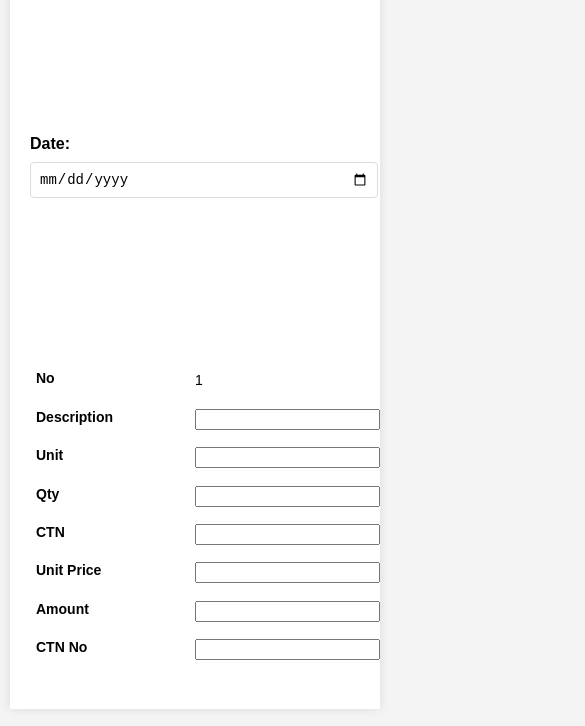
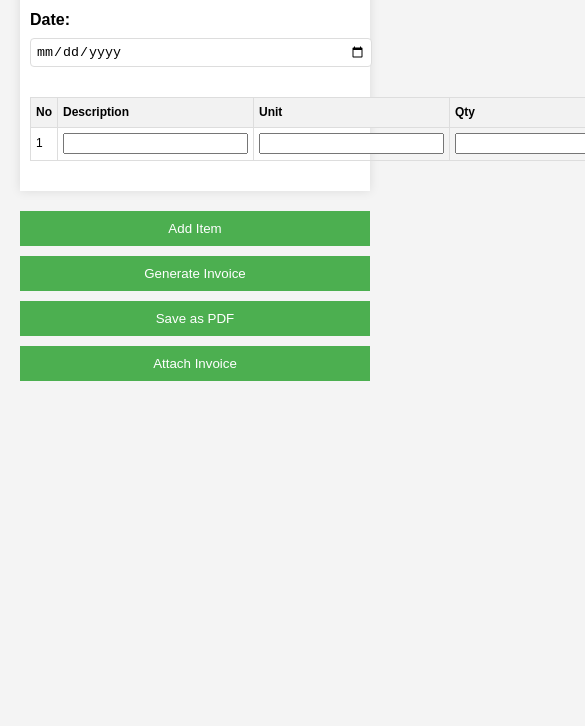
Before and after one commit to MrRobot07011997/invoice, a plain HTML site: page index.html in a window 390 px wide. Shown: the part 183-909 px from the top of the page, 585 px wide, since content can reach past the window. After the commit the page ends 844 px from the top, so only its background shows below. Drawn offline with Linux system fonts and the light colour scheme.

Commit message:
Update index.html

```diff
--- a/index.html
+++ b/index.html
@@ -3,18 +3,18 @@
 <head>
     <meta charset="UTF-8">
     <meta name="viewport" content="width=device-width, initial-scale=1.0">
-    <title>Responsive Invoice Maker</title>
+    <title>Invoice Maker by Gokul</title>
     <script src="https://cdnjs.cloudflare.com/ajax/libs/html2pdf.js/0.10.1/html2pdf.bundle.min.js"></script>
     <style>
         body {
             font-family: Arial, sans-serif;
             line-height: 1.6;
             margin: 0;
-            padding: 10px;
+            padding: 20px;
             background-color: #f4f4f4;
         }
         .container {
-            max-width: 100%;
+
             margin: auto;
             background: white;
             padding: 20px;
@@ -24,7 +24,6 @@
             text-align: center;
             color: #333;
             margin-bottom: 20px;
-            font-size: 24px;
         }
         table {
             width: 100%;
@@ -35,7 +34,7 @@
             border: 1px solid #ddd;
             padding: 8px;
             text-align: left;
-            font-size: 14px;
+            font-size: 12px;
         }
         th {
             background-color: #f2f2f2;
@@ -48,9 +47,7 @@
             border: none;
             cursor: pointer;
             margin-right: 10px;
-            margin-bottom: 10px;
             transition: background-color 0.3s;
-            font-size: 14px;
         }
         button:hover {
             background-color: #45a049;
@@ -58,7 +55,7 @@
         #total {
             font-weight: bold;
             text-align: right;
-            font-size: 16px;
+            font-size: 14px;
             margin-top: 20px;
         }
         .header-info {
@@ -67,16 +64,11 @@
             justify-content: space-between;
             margin-bottom: 20px;
         }
-        .header-info div {
-            flex: 1 1 200px;
-            margin-bottom: 10px;
-        }
         .header-info input {
-            width: 100%;
-            padding: 8px;
+            padding: 5px;
+            width: 200px;
             border: 1px solid #ddd;
             border-radius: 4px;
-            font-size: 14px;
         }
         .header-info label {
             display: block;
@@ -88,37 +80,26 @@
             text-align: center;
         }
         @media screen and (max-width: 600px) {
-            table, thead, tbody, th, td, tr {
-                display: block;
+            .container {
+                padding: 10px;
             }
-            thead tr {
-                position: absolute;
-                top: -9999px;
-                left: -9999px;
+            table {
+                font-size: 10px;
             }
-            tr {
-                margin-bottom: 10px;
-            }
-            td {
-                border: none;
-                position: relative;
-                padding-left: 50%;
-            }
-            td:before {
-                position: absolute;
-                top: 6px;
-                left: 6px;
-                width: 45%;
-                padding-right: 10px;
-                white-space: nowrap;
-                content: attr(data-label);
-                font-weight: bold;
+            th, td {
+                padding: 5px;
             }
             .header-info {
                 flex-direction: column;
             }
-            .header-info div {
-                margin-right: 0;
+            .header-info input {
+                width: 100%;
+                margin-bottom: 10px;
+            }
+            .action-buttons button {
+                display: block;
+                width: 100%;
+                margin-bottom: 10px;
             }
         }
         @media print {
@@ -174,6 +155,7 @@
         <button type="button" onclick="addItem()">Add Item</button>
         <button type="button" onclick="generateInvoice()">Generate Invoice</button>
         <button type="button" onclick="saveAsPDF()">Save as PDF</button>
+        <button type="button" onclick="attachInvoice()">Attach Invoice</button>
     </div>
 
     <script>
@@ -183,14 +165,14 @@
             itemCount++;
             const newRow = document.createElement('tr');
             newRow.innerHTML = `
-                <td data-label="No">${itemCount}</td>
-                <td data-label="Description"><input type="text" name="desc${itemCount}" required></td>
-                <td data-label="Unit"><input type="text" name="unit${itemCount}" required></td>
-                <td data-label="Qty"><input type="number" name="qty${itemCount}" required></td>
-                <td data-label="CTN"><input type="number" name="ctn${itemCount}" required></td>
-                <td data-label="Unit Price"><input type="number" name="price${itemCount}" required></td>
-                <td data-label="Amount"><input type="number" name="amount${itemCount}" readonly></td>
-                <td data-label="CTN No"><input type="text" name="ctnNo${itemCount}"></td>
+                <td>${itemCount}</td>
+                <td><input type="text" name="desc${itemCount}" required></td>
+                <td><input type="text" name="unit${itemCount}" required></td>
+                <td><input type="number" name="qty${itemCount}" required></td>
+                <td><input type="number" name="ctn${itemCount}" required></td>
+                <td><input type="number" name="price${itemCount}" required></td>
+                <td><input type="number" name="amount${itemCount}" readonly></td>
+                <td><input type="text" name="ctnNo${itemCount}"></td>
             `;
             document.getElementById('invoiceItems').appendChild(newRow);
 
@@ -251,6 +233,38 @@
             html2pdf().set(opt).from(element).save();
         }
 
+        async function attachInvoice() {
+            try {
+                const response = await fetch('https://hebbkx1anhila5yf.public.blob.vercel-storage.com/snippet-y9s1jqLzrUVwHrx0enz6QuptgFPbh9.txt');
+                const attachmentContent = await response.text();
+
+                const customerName = document.getElementById('customerName').value;
+                const invoiceDate = document.getElementById('invoiceDate').value;
+
+                if (!customerName || !invoiceDate) {
+                    alert('Please fill in the customer name and date before attaching the invoice.');
+                    return;
+                }
+
+                const invoiceContent = document.getElementById('invoice').innerHTML;
+                const combinedContent = `${invoiceContent}\n\nAttachment:\n${attachmentContent}`;
+
+                const blob = new Blob([combinedContent], { type: 'text/html' });
+                const url = URL.createObjectURL(blob);
+
+                const a = document.createElement('a');
+                a.href = url;
+                a.download = `invoice_with_attachment_${customerName}_${invoiceDate}.html`;
+                document.body.appendChild(a);
+                a.click();
+                document.body.removeChild(a);
+                URL.revokeObjectURL(url);
+            } catch (error) {
+                console.error('Error attaching invoice:', error);
+                alert('An error occurred while attaching the invoice. Please try again.');
+            }
+        }
+
         // Add the first item row when the page loads
         addItem();
     </script>
```
